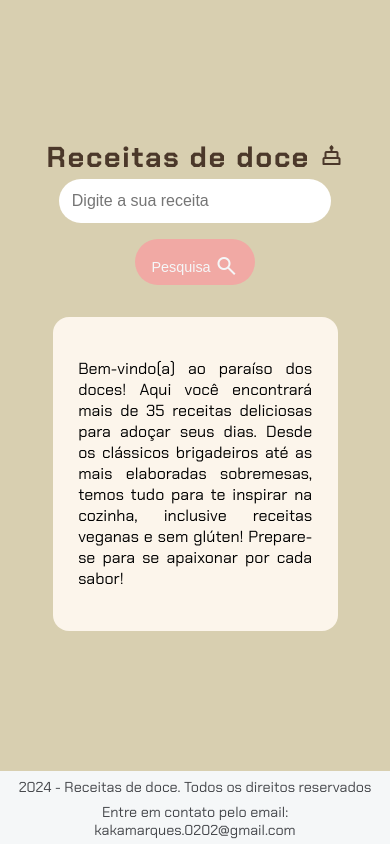
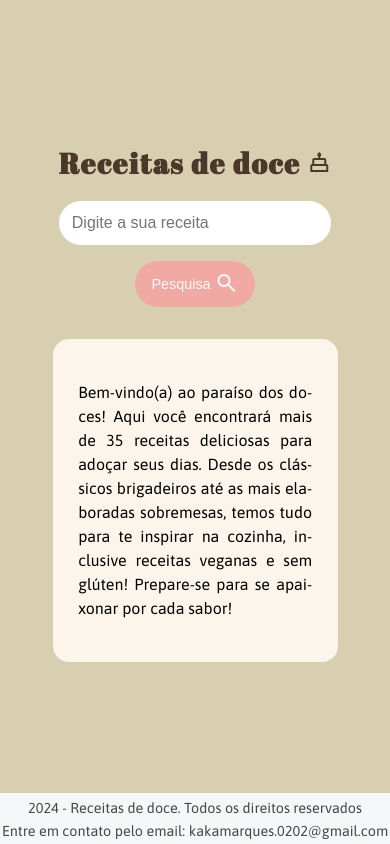
Before and after one commit to Akimkj/Alura-barra-de-pesquisa-doces, a plain HTML site: page index.html in a window 390 px wide. Drawn offline with nearby package versions, Linux system fonts and the light colour scheme.

Commit message:
atualização dos estilos

```diff
--- a/index.html
+++ b/index.html
@@ -14,9 +14,11 @@
     <main>
         <section id="pesquisa">
             <input type="text" name="pesquisareceita" id="ipesquisareceita" placeholder="Digite a sua receita">
-            <button onclick="pesquisar()">Pesquisa <span class="material-symbols-outlined">
-                search
-                </span></button>
+            <button onclick="pesquisar()"><div>
+                Pesquisa <span class="material-symbols-outlined">
+                    search
+                    </span>
+            </div></button>
         </section>
         <section class="resultados-pesquisa" id="resultados-pesquisa">
             <article id="welcome">
--- a/styles.css
+++ b/styles.css
@@ -2,6 +2,12 @@
 
 /* Importa a fonte Chakra Petch do Google Fonts */
 @import url('https://fonts.googleapis.com/css2?family=Chakra+Petch:ital,wght@0,300;0,400;0,500;0,600;0,700;1,300;1,400;1,500;1,600;1,700&display=swap');
+
+/*Importa as fontes Ultra, Abril Fatface e Alfa Slab One do Google Fonts*/
+@import url('https://fonts.googleapis.com/css2?family=Abril+Fatface&family=Alfa+Slab+One&family=Ultra&display=swap');
+
+/*Importa a fonte Asap do Google Fonts*/
+@import url('https://fonts.googleapis.com/css2?family=Asap:ital,wght@0,100..900;1,100..900&display=swap');
 
 :root {
     --cor1: #d8cfb0;
@@ -11,10 +17,9 @@
 
 /* Estiliza o corpo da página */
 body, html {
-    font-family: "Chakra Petch", sans-serif; /* Define a fonte padrão */
+    font-family: "Asap","Chakra Petch", sans-serif; /* Define a fonte padrão */
     background-color: var(--cor1);
     display: flex; /* Usa Flexbox para layout */
-
     flex-direction: column; /* Alinha os itens na vertical */
     align-items: center; /* Centraliza os itens horizontalmente */
     justify-content: center; /* Centraliza os itens verticalmente */
@@ -29,6 +34,11 @@ h1 {
     color: var(--cor3); /* Cor do texto */
     text-align: center; /* Alinha o texto ao centro */
     letter-spacing: 0.4rem; /* Espaçamento entre letras */
+    font-family: 'Abril Fatface', "Chakra Petch", sans-serif;
+}
+
+header > h1 > span {
+    font-size: 2em;
 }
 
 /* Estiliza as seções da página */
@@ -62,7 +72,7 @@ section button {
     cursor: pointer; /* Muda o cursor para indicar que é clicável */
 }
 
-section button > span {
+section button > div > span {
     transform: translateY(6px);
 }
 
@@ -100,10 +110,22 @@ section button:hover {
     width: 70vw;
 }
 
+.item-resultado h2 {
+    margin-top: 0;
+    margin-bottom: 0;
+}
+
 /* Estiliza os títulos dentro dos itens de resultado */
 .item-resultado h2 > a {
     font-size: 1.5rem; /* Tamanho da fonte */
     color: var(--cor2); /* Cor do texto */
+    font-weight: bold;
+    font-style: italic;
+}
+
+.item-resultado p, #welcome p {
+    hyphens: auto;
+    line-height: 1.5em;
 }
 
 /* Estiliza os links dentro dos itens de resultado */
@@ -147,6 +169,11 @@ footer > p {
     body {
         justify-content: flex-end;
     }
+
+    header {
+        margin-bottom: 1em;
+    }
+
     h1 {
         font-size: 2rem; /* Tamanho da fonte em telas menores */
         letter-spacing: 0.2rem; /* Espaçamento entre letras em telas menores */
@@ -155,6 +182,10 @@ footer > p {
     section input {
         width: 25rem; /* Largura dos inputs em telas menores */
         padding: 0.8rem; /* Espaçamento interno em telas menores */
+    }
+
+    section button > div {
+        transform: translateY(-5px);
     }
 
     .resultados-pesquisa {
```
